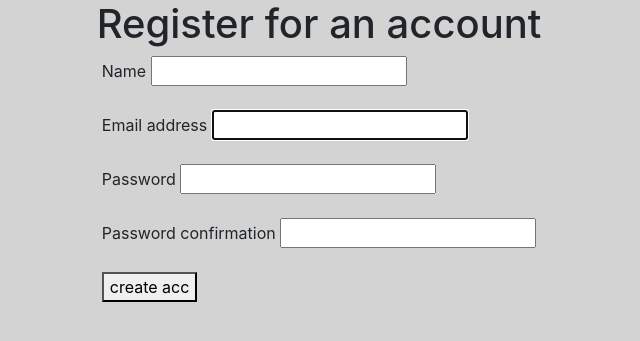
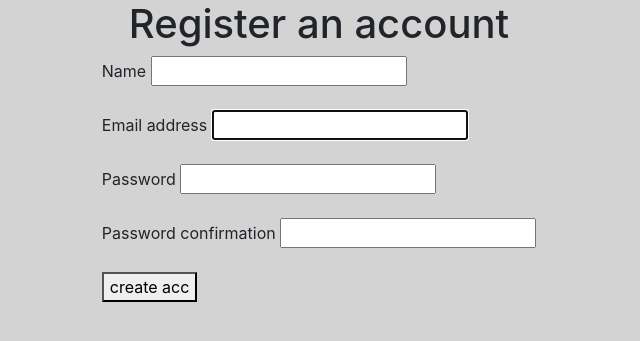
Before and after one commit to Thuotracy/gram254, a Django app: page /register/ in a window 1280 px wide. Shown: the top 341 px of the page, without its empty margins (321-961 px from the left). Run offline with Django 4.2, Linux system fonts and the light colour scheme; parts of the project's set-up code (start-up, migrations or seed data) failed here and were passed over; some libraries are stand-ins or nearby versions.

```diff
--- a/account/templates/account/register.html
+++ b/account/templates/account/register.html
@@ -1,4 +1,4 @@
-<!-- <!DOCTYPE html> -->
+<!DOCTYPE html>
 <html lang="en">
 <head>
   <meta charset="UTF-8">
@@ -19,7 +19,7 @@
 
 </head>
 <body class="login">
-  <h1>Register for an account</h1>
+  <h1>Register an account</h1>
   <div>
     <form action="" method="POST">
       {% csrf_token %}
```
